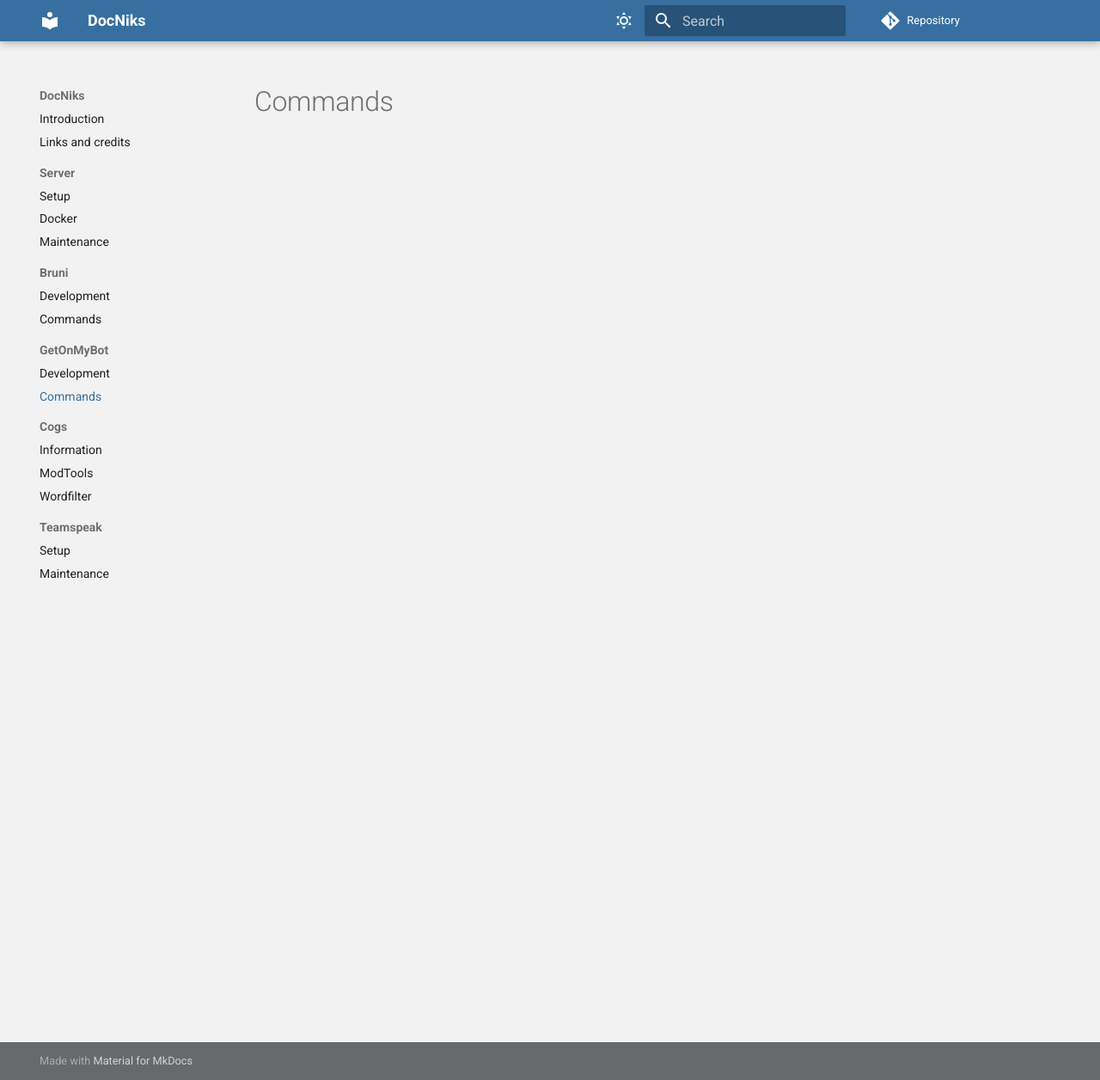
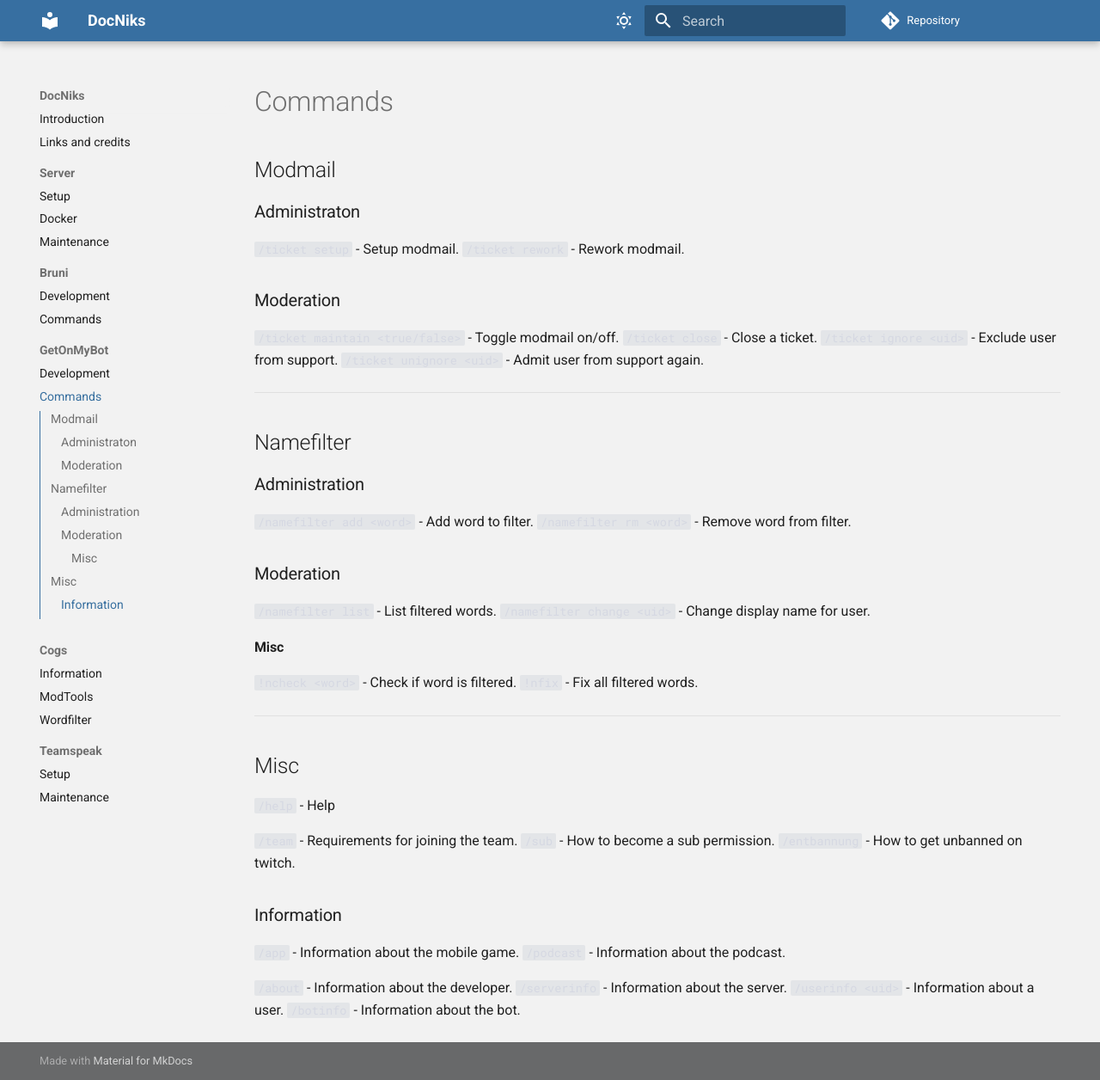
Before and after one commit to 1993zig/docs, an MkDocs documentation site: the page built from docs/getonmybot/commands.md, in a window 1280 px wide and 1256 px high. Shown: the whole window at 86% size. Built offline with MkDocs 1.6.1 and Material for MkDocs 9.7.7, drawn with Linux system fonts in a browser that asks for light colours; comment, search, counter and statistics services are not loaded.

Commit message:
added docu for goml

```diff
--- a/docs/getonmybot/commands.md
+++ b/docs/getonmybot/commands.md
@@ -1 +1,54 @@
 # Commands
+
+## Modmail
+
+### Administraton
+
+`/ticket setup` - Setup modmail.
+`/ticket rework` - Rework modmail.
+
+### Moderation
+
+`/ticket maintain <true/false>` - Toggle modmail on/off.
+`/ticket close` - Close a ticket.
+`/ticket ignore <uid>` - Exclude user from support.
+`/ticket unignore <uid>` - Admit user from support again.
+
+---
+
+## Namefilter
+
+### Administration
+
+`/namefilter add <word>` - Add word to filter.
+`/namefilter rm <word>` - Remove word from filter.
+
+### Moderation
+
+`/namefilter list` - List filtered words.
+`/namefilter change <uid>` - Change display name for user.
+
+#### Misc
+
+`!ncheck <word>` - Check if word is filtered.
+`!nfix` - Fix all filtered words.
+
+---
+
+## Misc
+
+`/help` - Help
+
+`/team` - Requirements for joining the team.
+`/sub` - How to become a sub permission.
+`/entbannung` - How to get unbanned on twitch.
+
+### Information
+
+`/app` - Information about the mobile game.
+`/podcast` - Information about the podcast.
+
+`/about` - Information about the developer.
+`/serverinfo` - Information about the server.
+`/userinfo <uid>` - Information about a user.
+`/botinfo` - Information about the bot.
```
Also changed, not shown: docs/getonmybot/development.md (+8 -0 lines).
